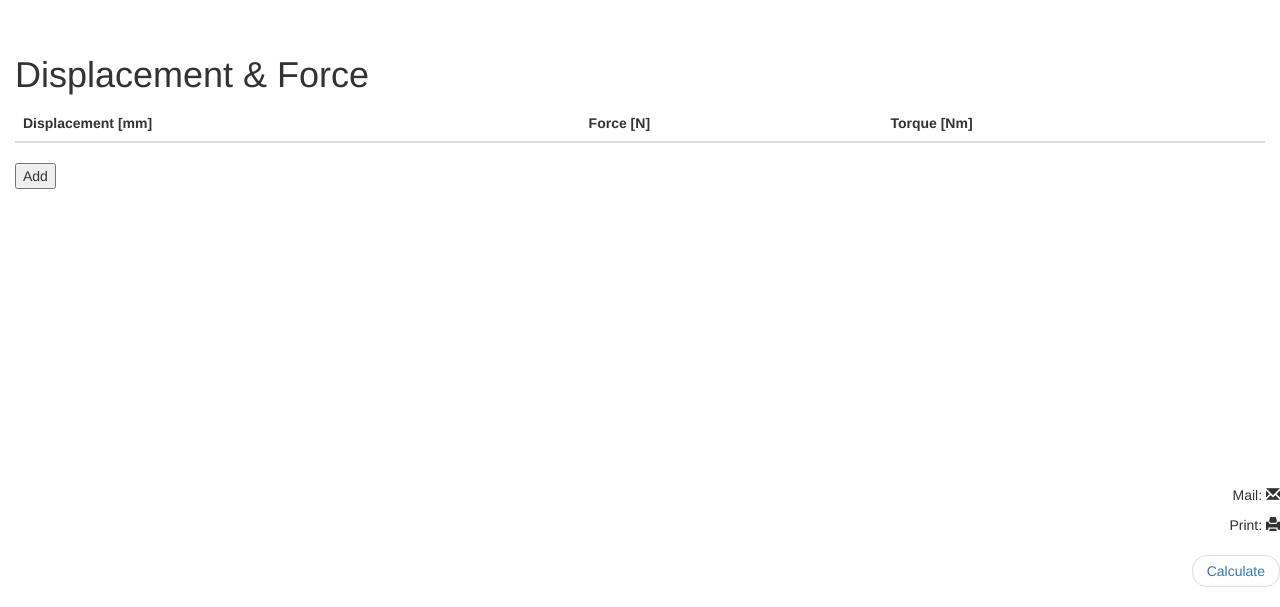
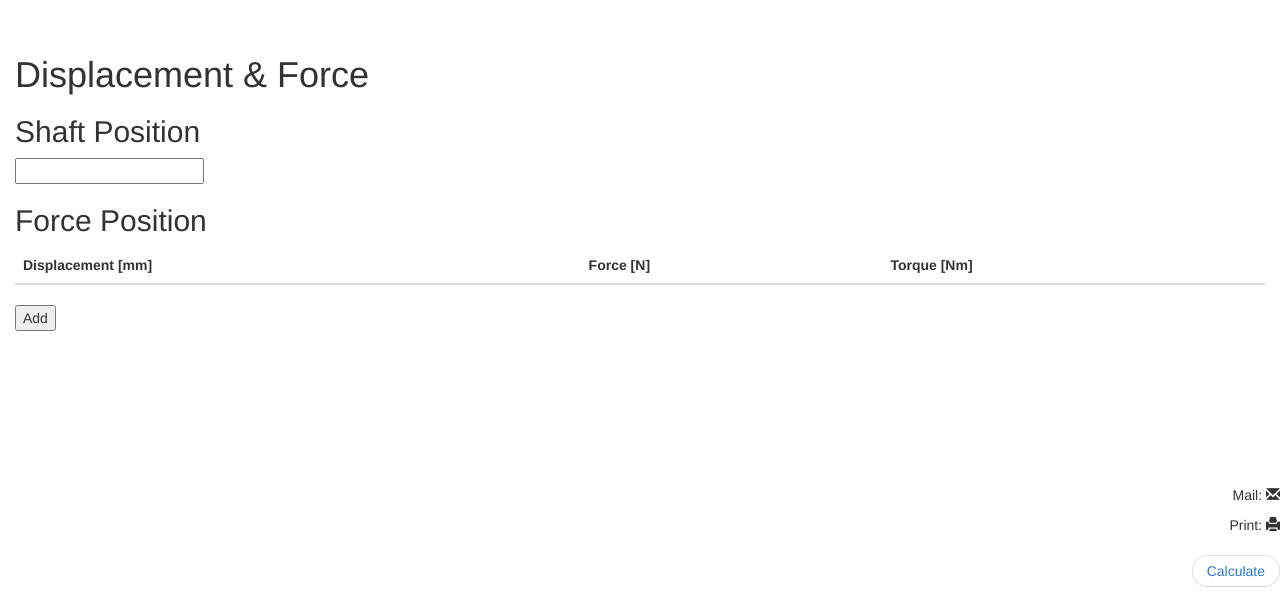
Before and after one commit to kojik-umich/D-BS-web-User-Interface, a plain HTML site: page index.html in a window 1280 px wide. Shown: the part 1015-1622 px from the top of the page. Drawn offline with nearby package versions, Linux system fonts and the light colour scheme.

Commit message:
Update index.html

```diff
--- a/index.html
+++ b/index.html
@@ -91,7 +91,10 @@
 <div id="section3" class="container-fluid">
 
   <h1>Displacement & Force</h1>
+  <h2>Shaft Position</h2>
+<input name="ShaftPosition[]" type=number />
 
+  <h2>Force Position</h2>
 <table class="table" id="tblForm2">
 <thead>
 <tr>
```
